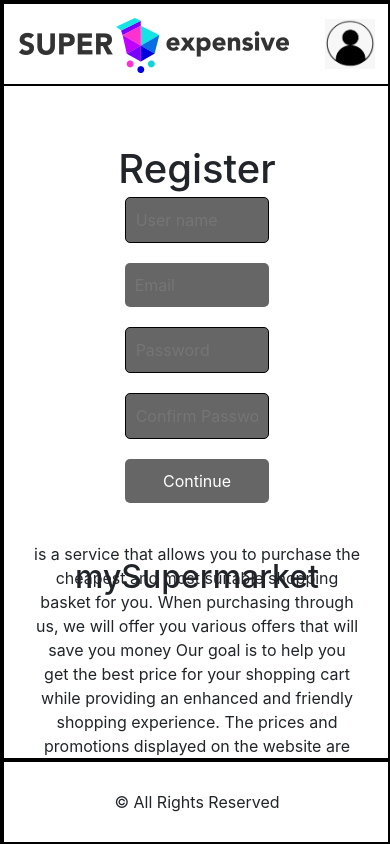
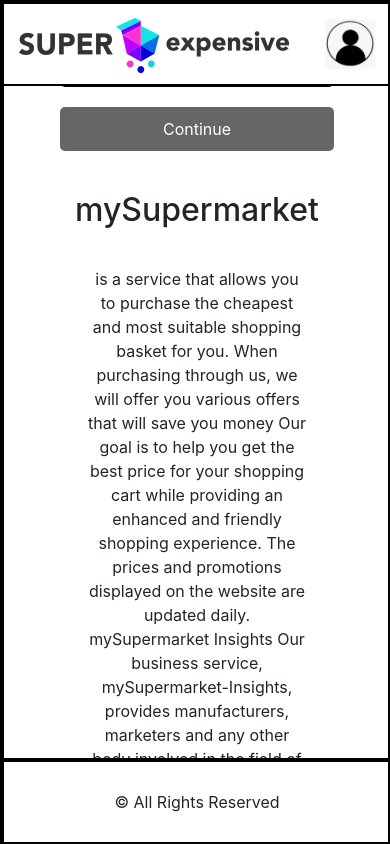
Before and after one commit to Dannymizrachi/Supermarket_project, an Angular app in the folder client/: page /home in a window 390 px wide. Built offline with nearby package versions, Linux system fonts and the light colour scheme.

Commit message:
fixing responsive register component

```diff
--- a/client/src/app/components/layout/layout.component.css
+++ b/client/src/app/components/layout/layout.component.css
@@ -3,7 +3,9 @@
   border: 2px solid black;
   background-color: white;
   box-sizing: border-box;
-  display: flex;
+  display: grid;
+  grid-template-columns: repeat(2, 1fr);
+  grid-template-areas: "header" "main" "footer";
 }
 
 section > * {
@@ -15,12 +17,14 @@
   background: transparent;
   width: 100%;
   height: 10%;
+  grid-area: header;
 }
 main {
   width: 100%;
   height: 80%;
   top: 10%;
   text-align: center;
+  grid-area: main;
 }
 footer {
   bottom: 0;
@@ -28,4 +32,5 @@
   height: 10%;
   background: transparent;
   text-align: center;
+  grid-area: footer;
 }
--- a/client/src/app/components/register/register.component.css
+++ b/client/src/app/components/register/register.component.css
@@ -1,32 +1,22 @@
 .registerContainer {
-  width: 100%;
+  display: grid;
+  grid-template-columns: repeat(1, 1fr);
+  grid-template-areas: "a b";
+  gap: 10px;
+  padding: 10px;
   height: 100%;
-  display: flex;
-  overflow-x: hidden;
-  overflow-y: scroll;
-  align-items: center;
+  align-content: center;
 }
-.registerContainer > * {
-  flex-shrink: 0;
-  height: 100%;
-  display: flex;
-  justify-content: center;
-  flex-direction: column;
-  width: 50%;
-}
-.registerContainer > div:first-child {
-  justify-content: space-evenly;
+.marketDescriptionContainer {
+  grid-area: b;
 }
 
-.marketDescription {
-  height: 50%;
-  display: flex;
-  justify-content: center;
-  align-items: center;
+.registerContainer > div:first-child {
+  grid-area: a;
 }
 
-.marketDescription > span {
-  padding: 0 30px;
+.marketDescription > div {
+  padding: 30px 20%;
 }
 
 input[disabled] {
@@ -50,19 +40,19 @@
   flex-direction: column;
   justify-content: center;
   align-items: center;
-  height: 50%;
 }
 
-@media only screen and (max-width: 1000px) {
+@media only screen and (max-width: 1100px) {
+  .registerContainer {
+    grid-template-areas: "a" "b";
+    overflow: scroll;
+  }
   .registerContainer > * {
     justify-content: space-evenly;
   }
 }
 
 @media only screen and (max-width: 800px) {
-  .registerContainer {
-    flex-direction: column;
-  }
   .registerContainer > * {
     justify-content: space-around;
     margin: 10px 0px;
--- a/client/src/app/components/register/register.component.html
+++ b/client/src/app/components/register/register.component.html
@@ -36,7 +36,7 @@
   <div class="marketDescriptionContainer">
     <h2>mySupermarket</h2>
     <div class="marketDescription">
-      <span>
+      <div>
         is a service that allows you to purchase the cheapest and most suitable
         shopping basket for you. When purchasing through us, we will offer you
         various offers that will save you money Our goal is to help you get the
@@ -49,7 +49,7 @@
         quick access to clear and concise information displayed in Excel tables,
         graphs and tables that show current prices and long-term trends of all
         brands and product categories.
-      </span>
+      </div>
     </div>
   </div>
 </div>
```
